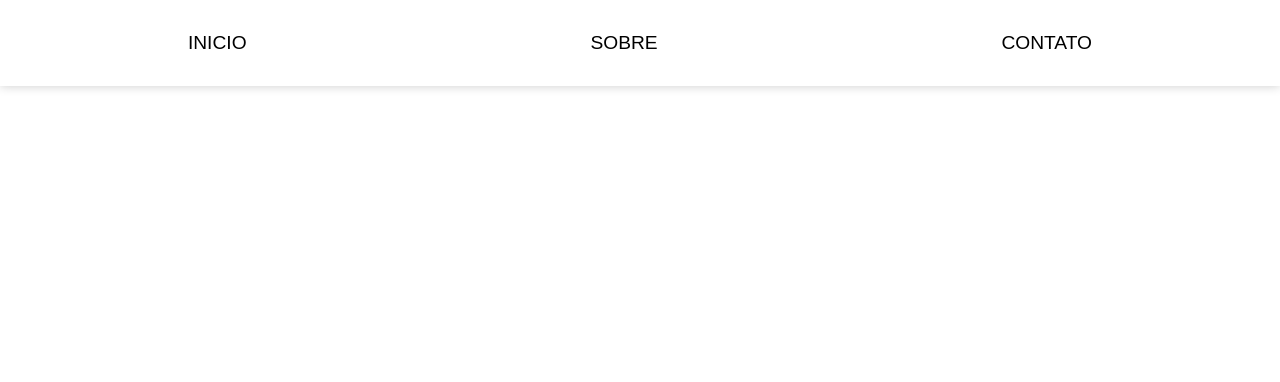
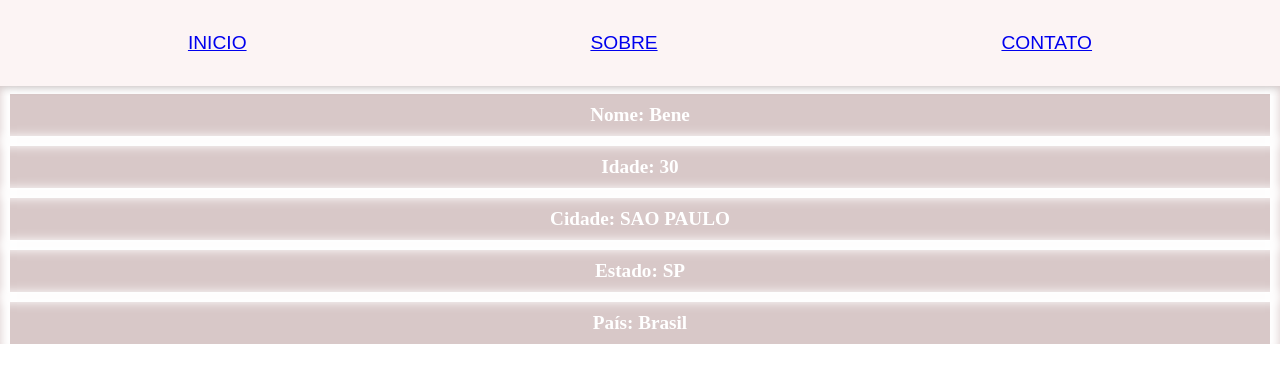
Before and after one commit to bc-fullstack-02/BBS-BULLETIN_BOARD_SYSTEM, a React (Create React App) app in the folder BB(FINALV01)/frontend/bene-tesla/: page / in a window 1280 px wide. Shown: the top 382 px of the page. Built offline with nearby package versions, Linux system fonts and the light colour scheme.

Commit message:
Nova adicao css
Novas adições  css na página

```diff
--- a/BB(FINALV01)/frontend/bene-tesla/src/App.css
+++ b/BB(FINALV01)/frontend/bene-tesla/src/App.css
@@ -10,7 +10,7 @@ h1{
   font-family: 'Montserrat', sans-serif;
 }
 header{
-  background-color: rgb(255, 255, 255);
+  background-color: rgb(252, 244, 244);
   padding: 1rem;
   box-shadow: 0 0 10px 0 rgba(0, 0, 0, 0.2);
   position: fixed;
@@ -32,10 +32,3 @@ li{
   font-weight: 300;
   font-family: 'Montserrat', sans-serif;
 }
-a{
-  text-decoration: none;
-  color: rgb(0, 0, 0);
-}
-a:hover{
-  color: rgb(204, 13, 13);
-}
--- a/BB(FINALV01)/frontend/bene-tesla/src/App.js
+++ b/BB(FINALV01)/frontend/bene-tesla/src/App.js
@@ -1,4 +1,6 @@
 import './App.css';
+
+import Pessoa from './components/pessoa';
 
 function App() {
   const menu = [
@@ -15,6 +17,7 @@ function App() {
       link: '/contact',
     },
   ];
+
   return (
 
     <div className="App">
@@ -27,13 +30,11 @@ function App() {
               }</a>
             </li>
           ))}
+        </ul>
 
-        </ul>
       </header>
-
+     <Pessoa nome="Bene"  idade="30" cidade="SAO PAULO" estado="SP" pais="Brasil"/>
     </div>
-
   );
 }
-
-export default App;
+ export default App;
--- a/BB(FINALV01)/frontend/bene-tesla/src/components/pessoa.css
+++ /dev/null
@@ -1,27 +0,0 @@
-div{
-    background-color: rgb(216, 200, 200);
-    color: #fff;
-}
-p{
-    color: #fff;
-    font-size: larger;
-    font-family: 'Times New Roman', Times, serif;
-    font-weight: bold;
-    align-content: center;
-    text-align: center;
-    padding: 10px;
-    margin: 10px;
-    box-shadow: #fff 0px 0px 10px 10px;
-}
-p:hover{
-    background-color: rgb(238, 17, 17);
-    color: rgb(236, 223, 223);
-    font-size: larger;
-    font-family: 'Times New Roman', Times, serif;
-    font-weight: bold;
-    align-content: center;
-    text-align: center;
-    padding: 10px;
-    margin: 10px;
-    box-shadow: #fff 0px 0px 10px 10px;
-}
--- a/BB(FINALV01)/frontend/bene-tesla/src/components/pessoa.js
+++ b/BB(FINALV01)/frontend/bene-tesla/src/components/pessoa.js
@@ -1,4 +1,4 @@
-import './pessoa.css';
+import './pessoa.module.css';
 function Pessoa({nome, idade, cidade, estado, pais}) {
     return (
     <div>
```
Also changed, not shown: BB(FINALV01)/frontend/bene-tesla/src/components/HelloWord.js (deleted, +0 -8 lines).
